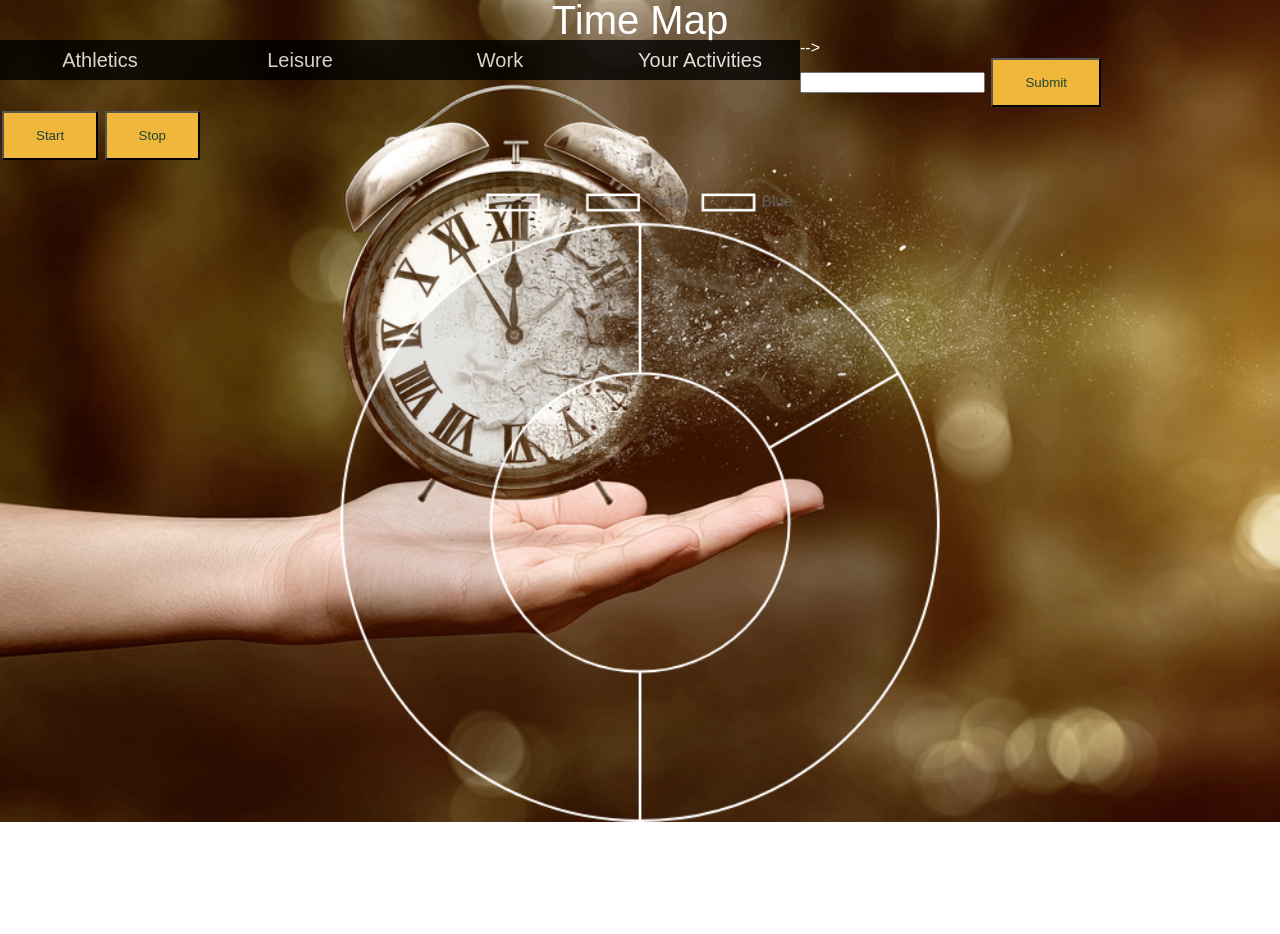
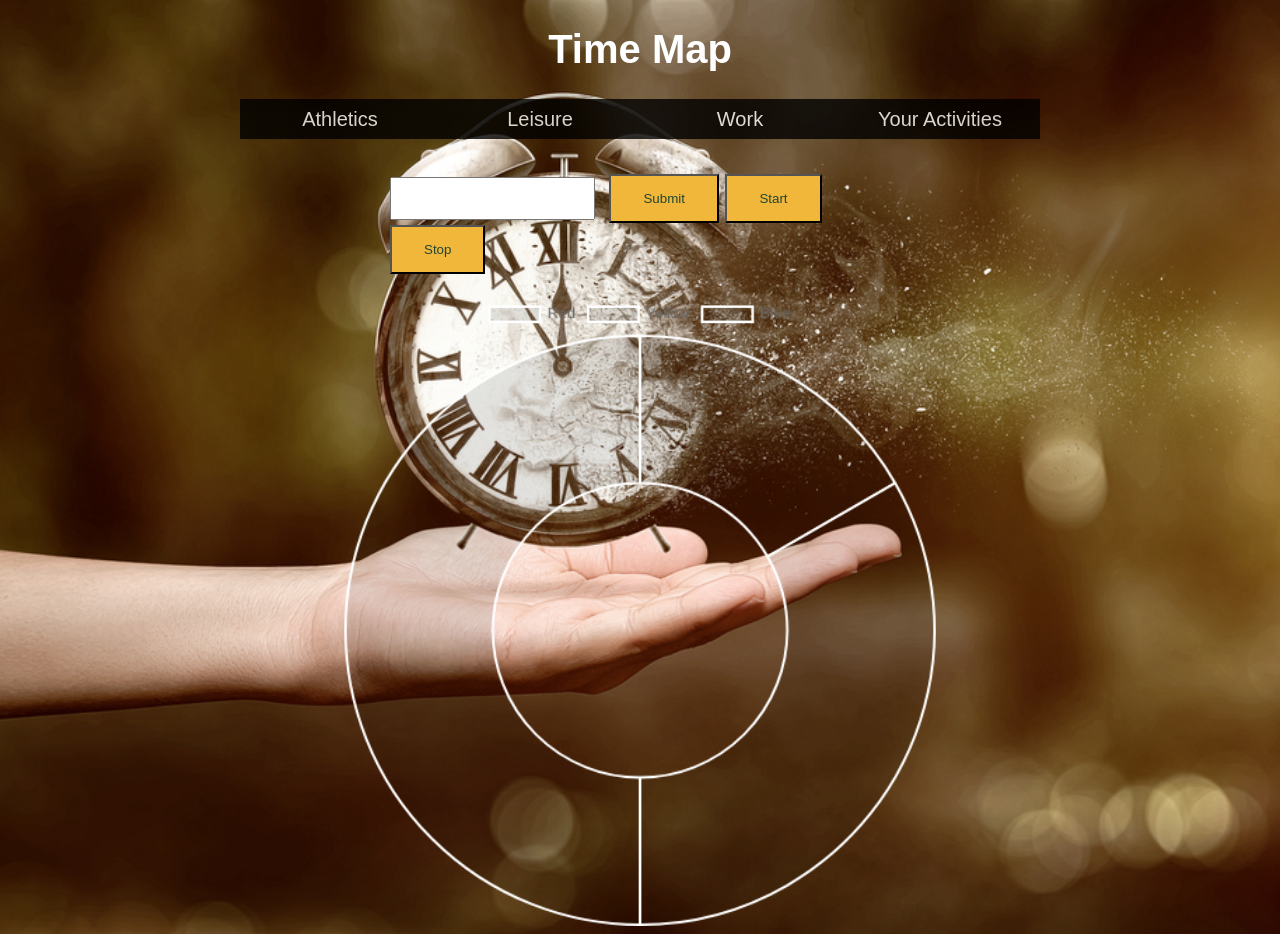
Before and after one commit to ruskeezy/time-map, a plain HTML site: page index.html in a window 1280 px wide. Before the commit the page ends 822 px from the top, so only its background shows below. Drawn offline with nearby package versions, Linux system fonts and the light colour scheme.

Commit message:
dropdown and chart edits.

```diff
--- a/index.html
+++ b/index.html
@@ -2,7 +2,7 @@
 <html>
   <head>
     <meta charset="utf-8">
-    <link rel="stylesheet" href="reset.css">
+    <!-- <link rel="stylesheet" href="reset.css"> -->
     <link rel="stylesheet" href="style.css">
     <title>Time Map</title>
   </head>
@@ -10,8 +10,8 @@
     <header>
       <h1>Time Map</h1>
     </header>
-    <section>
-      <ul class="default"> -->
+    <section id="dropdown">
+      <ul class="default">
       <li><a>Athletics
       <ul>
       <li><a id="running">Running</a></li>
@@ -43,13 +43,15 @@
       </ul>
     </section>
     <section>
-        <input id="activity-field">
-        <button class="submit-button" type="button" onclick="addActivity()" value="Submit">Submit</button>
+
     </section>
-    <section>
+    <section class= "button-class">
+      <input id="activity-field">
+      <button class="submit-button" type="button" onclick="addActivity()" value="Submit">Submit</button>
       <button class="start-button" type="button" onclick="start()" value="Submit">Start</button>
       <button class="stop-button" type="button" onclick="stop()" value="Submit">Stop</button>
     </section>
+
     <canvas id="my-chart" width="500" height="500"></canvas>
     <script src="https://cdnjs.cloudflare.com/ajax/libs/Chart.js/2.4.0/Chart.min.js"></script>
     <script src="app.js"></script>
--- a/style.css
+++ b/style.css
@@ -9,6 +9,16 @@ h1 {
   text-align: center;
   font-size: 40px;
 
+}
+
+.default {
+
+
+}
+
+#dropdown {
+  margin: 0 auto;
+  width: 800px;
 }
 
 ul {
@@ -52,12 +62,25 @@ ul li:hover ul li {
   margin-top: 20px;
 }
 
+#activity-field {
+  padding: 12px;
+  margin-right: 10px;
+}
+
+.button-class {
+  margin: 0 auto;
+  width: 500px;
+  margin-top: 100px;
+}
+
 .submit-button {
   background-color: rgb(240, 183, 58);
   color:rgb(33, 69, 52);
   padding: 15px 32px;
   margin: 2px;
   display: inline;
+  margin: auto;
+
 }
 
 .start-button {
```
